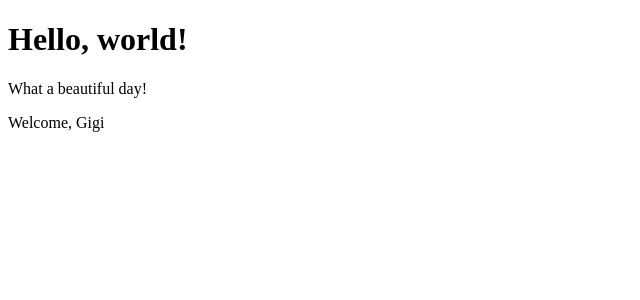
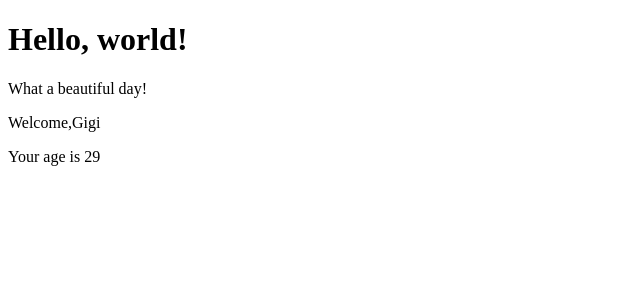
Before and after one commit to Parry93/react-exercises, a React (Create React App) app: page / in a window 1280 px wide. Shown: the top 300 px of the page, without its empty margins (0-640 px from the left). Built offline with nearby package versions, Linux system fonts and the light colour scheme.

Commit message:
props-03

```diff
--- a/src/App.js
+++ b/src/App.js
@@ -10,7 +10,7 @@
     return (
       <div>
         <Hello />
-        <Welcome />
+        <Welcome age = "29"/>
       </div>
     );
   }
--- a/src/Welcome.js
+++ b/src/Welcome.js
@@ -2,7 +2,12 @@
 
 class Welcome extends React.Component {
   render() {
-    return <p>Welcome, {this.props.name} </p>;
+    return <>
+    <p>
+       Welcome,{this.props.name}
+   </p>
+   <p>Your age is {this.props.age} </p>
+   </>
   }
 }
 
```
